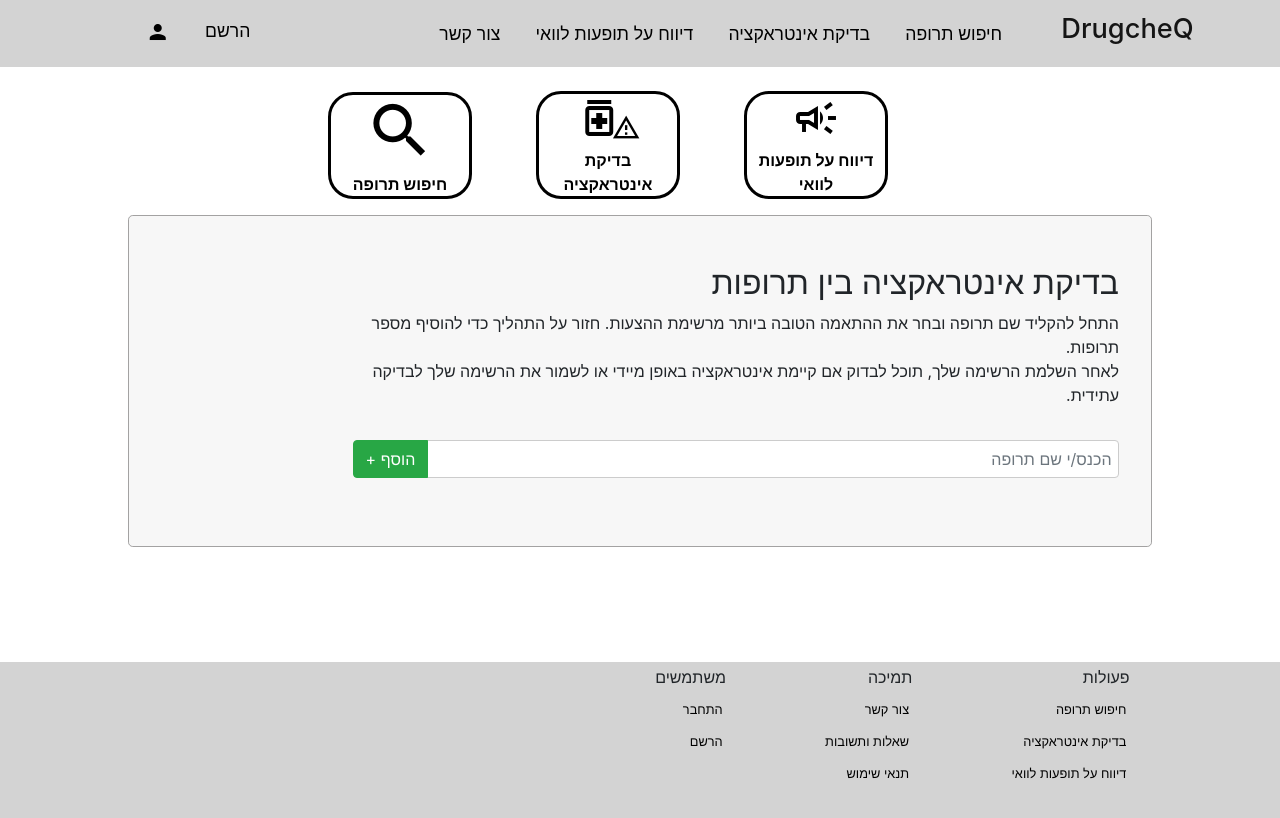
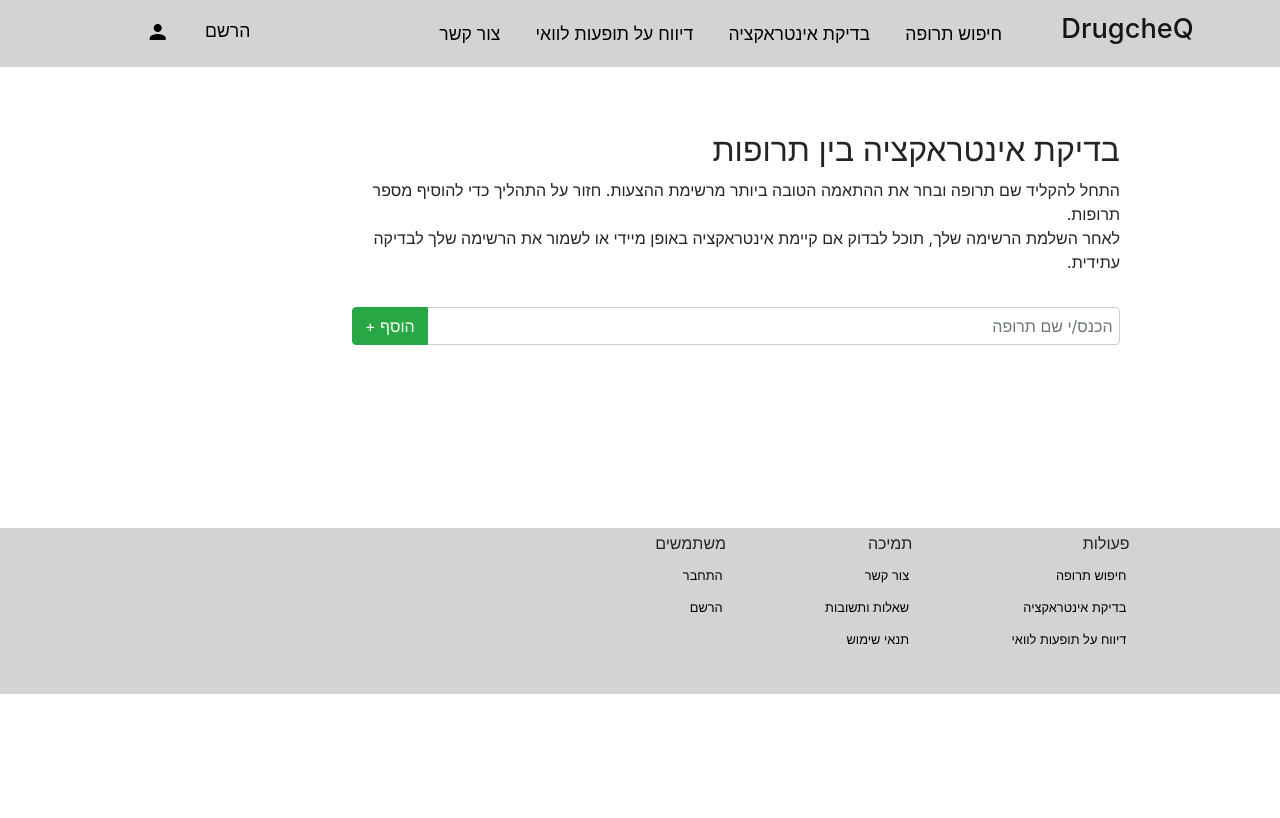
Before and after one commit to AmitLiberman/DrugcheQ-Preventing-Polypharmacy, a React app: page /interaction-checker in a window 1280 px wide. Shown: the top 818 px of the page. Built offline with nearby package versions, Linux system fonts and the light colour scheme.

Commit message:
fixed some css

```diff
--- a/src/App.css
+++ b/src/App.css
@@ -1,7 +1,6 @@
 main {
     position: relative;
     text-align: center;
-    background-color: #dfdfdf;
     width: 80%;
     margin: 1em auto;
     overflow: hidden;
@@ -17,13 +16,8 @@
     text-align: center;
     width: 80%;
     margin: 1em auto;
-    border-color: rgb(163, 162, 162);
-    border-style: solid;
-    border-width: 0.1em;
     overflow: hidden;
     display: block;
     margin-bottom: 2rem;
-    background-color: #f7f7f7;
-    border-radius: 0.3rem;
     padding: 3rem 2rem;
 }
--- a/src/App.js
+++ b/src/App.js
@@ -13,7 +13,6 @@
   return (
     <div className="app">
       <TopNav />
-      <ActionNav />
       <Router>
         <main className="component-content">
           <Switch>
@@ -33,7 +32,8 @@
               <DrugSearch />
             </Route>
             <Route path="/">
-              <Home />
+              <ActionNav className="action-navigation-bar" />
+              <Home className="home-component" />
             </Route>
           </Switch>
         </main>
--- a/src/Components/MasterReport/MasterReport.css
+++ b/src/Components/MasterReport/MasterReport.css
@@ -25,7 +25,13 @@
     margin-top: 40px;
 }
 
-.btn.btn-primary {
+.btn.btn-primary.float-right {
+    padding-bottom: 0.1em;
+    padding-left: 0.2em;
+    padding-right: 0.2em
+}
+
+.btn.btn-primary.float-left {
     padding-bottom: 0.1em;
     padding-left: 0.2em;
     padding-right: 0.2em
--- a/src/Components/MasterReport/MasterReport.js
+++ b/src/Components/MasterReport/MasterReport.js
@@ -116,6 +116,24 @@
     return null;
   }
 
+  get sendButton() {
+    let currentStep = this.state.currentStep;
+    // If the current step is not 3, then render the "next" button
+    if (currentStep === 3) {
+      return (
+        <button
+          className="btn btn-info float-left send"
+          type="button"
+          onClick={this.sendReport}
+        >
+          שלח
+        </button>
+      );
+    }
+    // ...else render nothing
+    return null;
+  }
+
   render() {
     let steps_arr = [];
     for (let i = 1; i < 4; i++) {
@@ -159,6 +177,7 @@
           <div className="prev-next-btns-container">
             {this.nextButton}
             {this.previousButton}
+            {this.sendButton}
           </div>
         </div>
       </React.Fragment>
--- a/src/Constants/Home.js
+++ b/src/Constants/Home.js
@@ -3,14 +3,14 @@
 
 const Home = (props) => {
   return (
-    <React.Fragment>
+    <div>
       <p>אזור חופשי</p>
       <p>
         בחלק זה יהיה ניתן להסביר את תופעת ריבוי התרופות, לפרט על הסיכונים,
         הבעיות ודרכי ההתמודדות. כמו כן, הסבר כללי על המערכת ולמה חשוב להשתמש בה
         ולבסוף ניתן יהיה להוסיף תנאי שימוש
       </p>
-    </React.Fragment>
+    </div>
   );
 };
 
```
Also changed, not shown: 1 other file (tests, documents, lock files or other folders).
